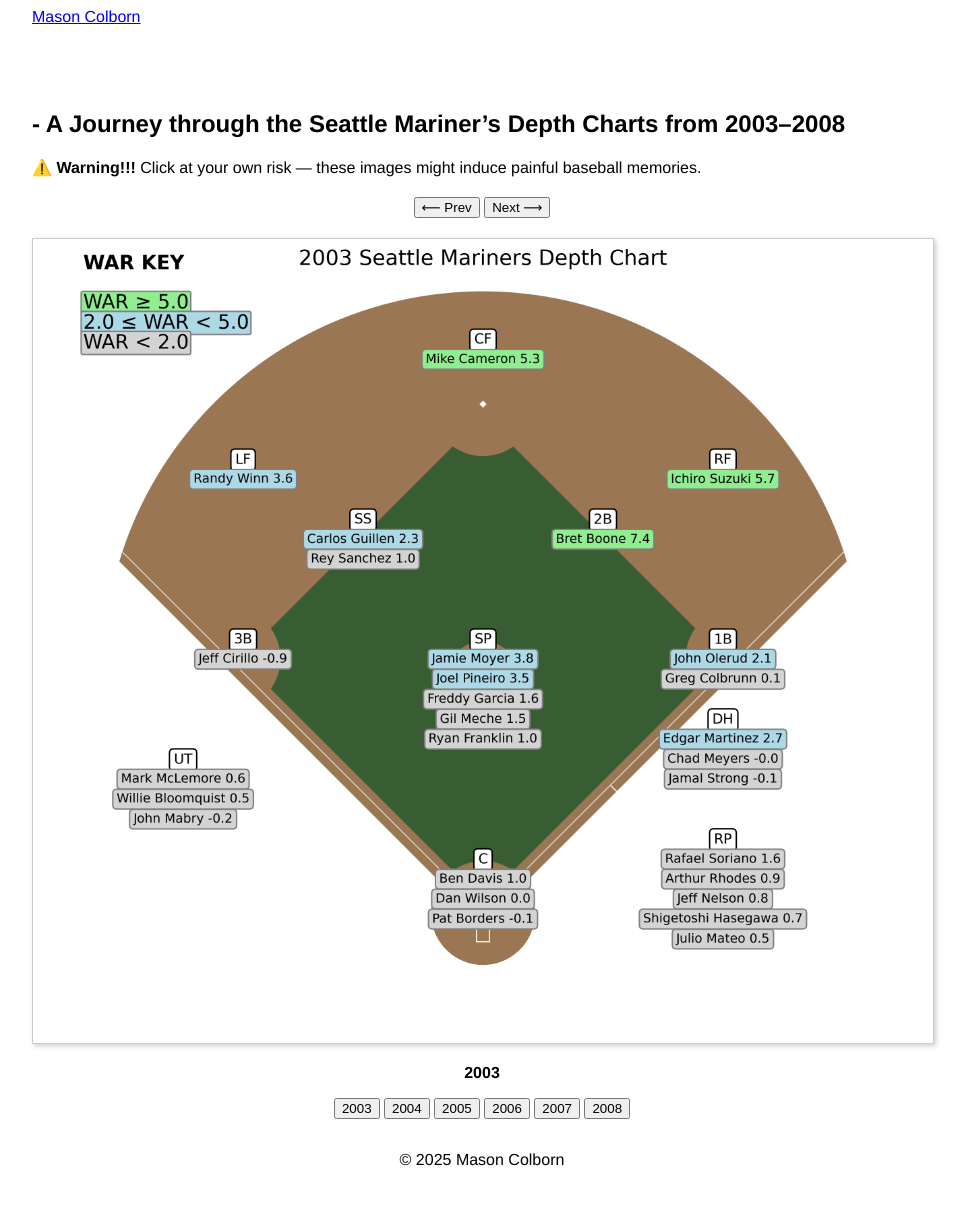
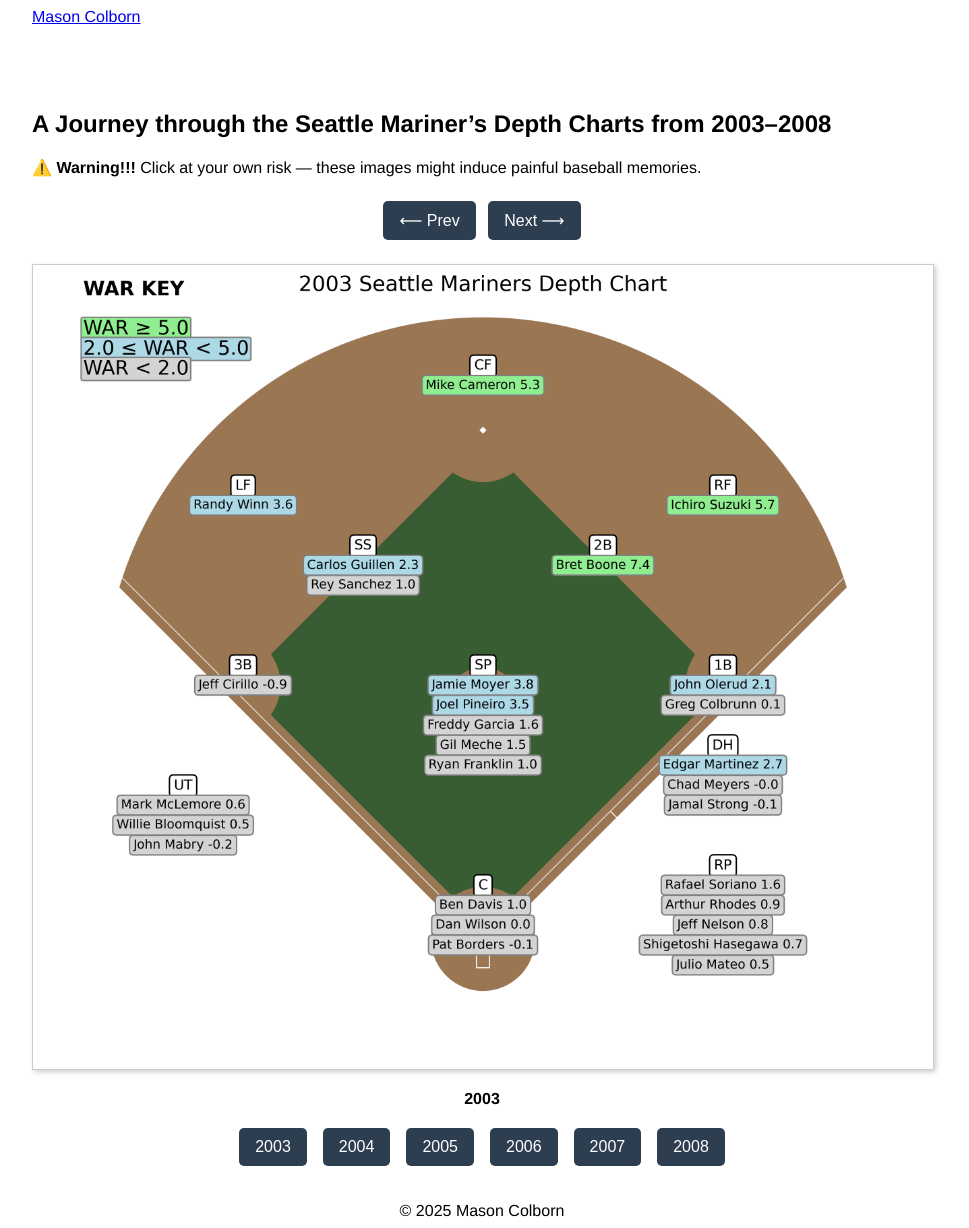
Before and after one commit to relaxedmason/bafta-scripted-comedy-portfolio, a Jekyll site: the page built from sports/baseball/bavasi/depth-chart/index.md, in a window 1280 px wide. Shown: the whole page, without its empty margins (158-1127 px from the left). Built offline with Jekyll 4.4.1, drawn with Linux system fonts in a browser that asks for light colours; a script that is not in the unit is left out; before the commit the page ends 1177 px from its top, so only the background shows below that; some of the changed lines change nothing that is shown.

Commit message:
Update index.md

```diff
--- a/sports/baseball/bavasi/depth-chart/index.md
+++ b/sports/baseball/bavasi/depth-chart/index.md
@@ -4,35 +4,35 @@
 permalink: /sports/baseball/bavasi/depth-chart/
 ---
 
-## - A Journey through the Seattle Mariner's Depth Charts from 2003–2008
+## A Journey through the Seattle Mariner's Depth Charts from 2003–2008
 
 ⚠️ **Warning!!!** Click at your own risk — these images might induce painful baseball memories.
 
-<!-- Prev/Next Buttons -->
+<!-- Navigation Buttons -->
 <div style="text-align:center; margin-top: 20px;">
-  <button onclick="changeYearBy(-1)">⟵ Prev</button>
-  <button onclick="changeYearBy(1)">Next ⟶</button>
+  <button onclick="changeYearBy(-1)" class="nav-button">⟵ Prev</button>
+  <button onclick="changeYearBy(1)" class="nav-button">Next ⟶</button>
 </div>
 
 <!-- Image Display -->
 <div id="depthChartContainer" style="text-align:center; margin-top:20px;">
   <img id="depthChartImage"
        src="/assets/images/sports/bavasi/depth-chart/mariners_2003_depth_chart_final_final.png"
-       style="max-width:100%; border: 1px solid #ccc; box-shadow: 2px 2px 5px rgba(0,0,0,0.2);">
+       style="max-width:100%; height:auto; border:1px solid #ccc; box-shadow:2px 2px 5px rgba(0,0,0,0.2);">
   <p id="yearLabel"><strong>2003</strong></p>
 </div>
 
-<!-- Year Buttons -->
-<div id="yearButtons" style="text-align:center; margin-top: 10px;">
-  <button onclick="changeYear(0)">2003</button>
-  <button onclick="changeYear(1)">2004</button>
-  <button onclick="changeYear(2)">2005</button>
-  <button onclick="changeYear(3)">2006</button>
-  <button onclick="changeYear(4)">2007</button>
-  <button onclick="changeYear(5)">2008</button>
+<!-- Year Buttons (wrapped for mobile) -->
+<div id="yearButtons" style="display:flex; flex-wrap:wrap; justify-content:center; gap:8px; margin-top: 10px;">
+  <button class="year-button" onclick="changeYear(0)">2003</button>
+  <button class="year-button" onclick="changeYear(1)">2004</button>
+  <button class="year-button" onclick="changeYear(2)">2005</button>
+  <button class="year-button" onclick="changeYear(3)">2006</button>
+  <button class="year-button" onclick="changeYear(4)">2007</button>
+  <button class="year-button" onclick="changeYear(5)">2008</button>
 </div>
 
-{% raw %}
+<!-- Script -->
 <script>
   const imageFilenames = [
     "mariners_2003_depth_chart_final_final.png",
@@ -65,4 +65,31 @@
     updateChart(newIndex);
   }
 </script>
-{% endraw %}
+
+<!-- Mobile-Friendly Styling -->
+<style>
+  .nav-button,
+  .year-button {
+    padding: 10px 16px;
+    font-size: 16px;
+    margin: 4px;
+    border: none;
+    background-color: #2c3e50;
+    color: white;
+    border-radius: 5px;
+    cursor: pointer;
+  }
+
+  .nav-button:hover,
+  .year-button:hover {
+    background-color: #34495e;
+  }
+
+  @media (max-width: 600px) {
+    .nav-button,
+    .year-button {
+      font-size: 14px;
+      padding: 8px 12px;
+    }
+  }
+</style>
```
